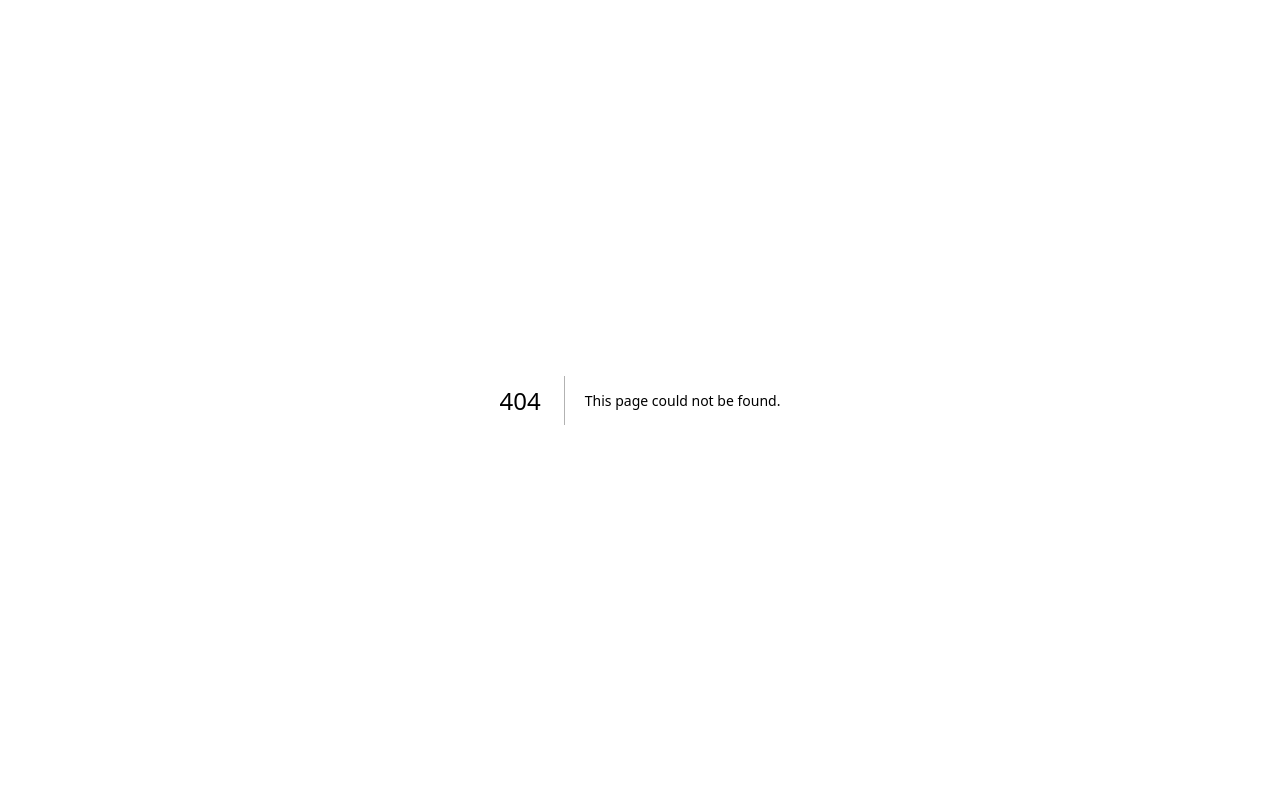
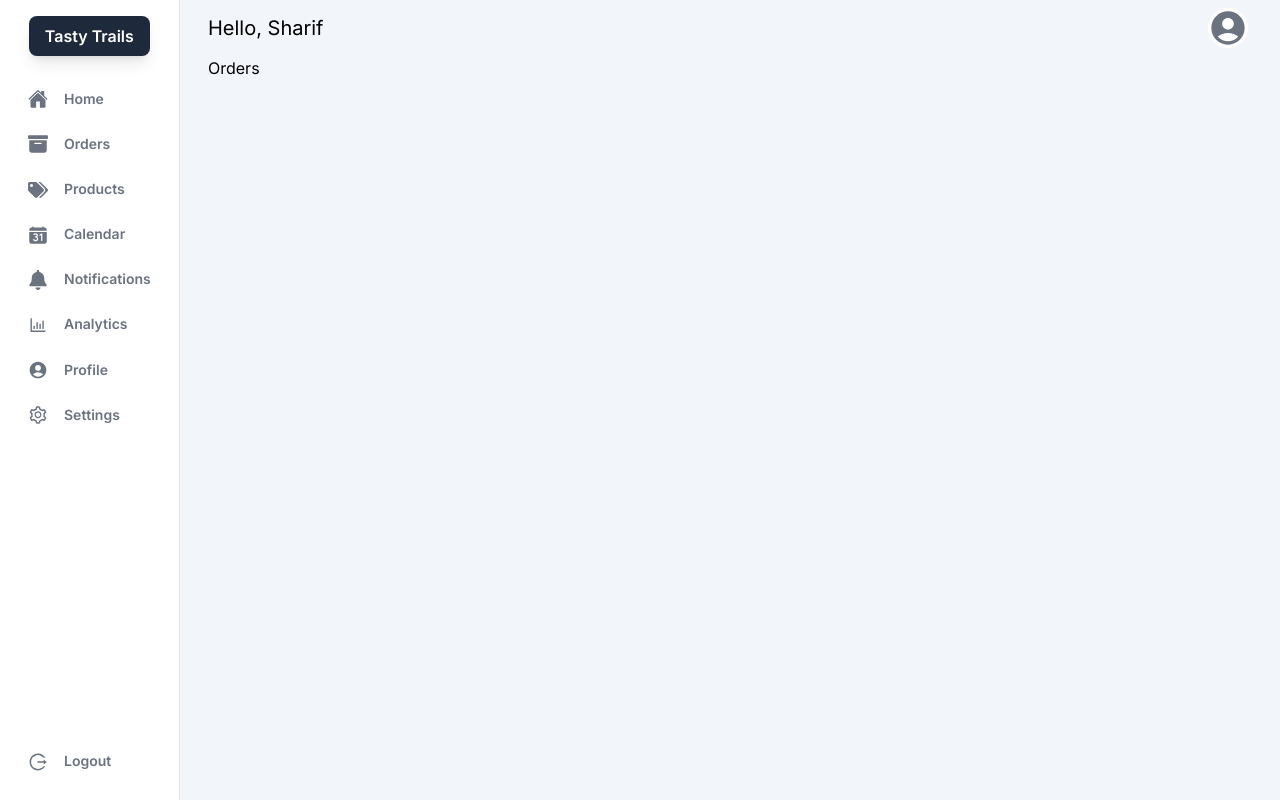
Before and after one commit to sharif2315/tasty-trails-ui, a Next.js app: page /dashboard/orders in a window 1280 px wide. Before the commit this address had no page. Built offline with nearby package versions, Linux system fonts and the light colour scheme.

Commit message:
added dashboard layout

```diff
--- /dev/null
+++ b/app/dashboard/layout.tsx
@@ -0,0 +1,24 @@
+import Navbar from "@/components/Navbar"
+import Sidebar from "@/components/Sidebar"
+
+export default function DashboardLayout({
+    children,
+  }: {
+    children: React.ReactNode
+  }) {
+    return (
+        <div className="flex bg-slate-100/65 h-screen">
+
+        <Sidebar />
+
+        <div className="sm:ml-44 ml-20 px-8 pb-10 w-full">
+            <div className="grid">
+                <Navbar />
+                {children}
+                {/* <StatsSection />
+                <OrdersSection /> */}
+            </div>
+        </div>
+    </div>
+    )
+  }
--- /dev/null
+++ b/app/dashboard/orders/page.tsx
@@ -0,0 +1,8 @@
+const Orders = () => {
+    return (
+        <>
+            <h1>Orders</h1>
+        </>
+    )
+}
+export default Orders
--- a/app/dashboard/page.tsx
+++ b/app/dashboard/page.tsx
@@ -1,24 +1,34 @@
-import Sidebar from "@/components/Sidebar"
+// import Sidebar from "@/components/Sidebar"
 import OrdersSection from "@/components/OrdersSection"
-import Navbar from "@/components/Navbar"
+// import Navbar from "@/components/Navbar"
 import StatsSection from "@/components/StatsSection"
 
 
 const Dashboard = () => {
     return (
-        <div className="flex bg-slate-100/65 h-screen">
-
-            <Sidebar />
-
-            <div className="sm:ml-44 ml-20 px-8 pb-10 w-full">
-                <div className="grid">
-                    <Navbar />
-                    <StatsSection />
-                    <OrdersSection />
-                </div>
-            </div>
-        </div>
+        <>
+            <StatsSection />
+            <OrdersSection />
+        </>
     )
 }
+export default Dashboard
 
-export default Dashboard
+
+// const Dashboard = () => {
+//     return (
+//         <div className="flex bg-slate-100/65 h-screen">
+
+//             <Sidebar />
+
+//             <div className="sm:ml-44 ml-20 px-8 pb-10 w-full">
+//                 <div className="grid">
+//                     <Navbar />
+//                     <StatsSection />
+//                     <OrdersSection />
+//                 </div>
+//             </div>
+//         </div>
+//     )
+// }
+// export default Dashboard
--- /dev/null
+++ b/app/dashboard/products/page.tsx
@@ -0,0 +1,8 @@
+const Products = () => {
+    return (
+        <>
+            <h1>Products</h1>
+        </>
+    )
+}
+export default Products
--- a/components/Sidebar.tsx
+++ b/components/Sidebar.tsx
@@ -62,9 +62,9 @@ const Sidebar = () => {
                     {/* Nav links */}
                     <div className="px-3 pt-2 grid place-content-center">
                         <ul className="space-y-1 grid gap-1">
-                            <NavLink name="Home" icon={IoHome}  />
-                            <NavLink name="Orders" icon={FaBoxArchive}  />
-                            <NavLink name="Products" icon={FaTags}  />
+                            <NavLink name="Home" icon={IoHome} href="/dashboard/" />
+                            <NavLink name="Orders" icon={FaBoxArchive} href="/dashboard/orders"  />
+                            <NavLink name="Products" icon={FaTags} href="/dashboard/products" />
                             <NavLink name="Calendar" icon={IoCalendarNumber}  />
                             <NavLink name="Notifications" icon={FaBell}  />
                             <NavLink name="Analytics" icon={AiOutlineBarChart}  />
```
